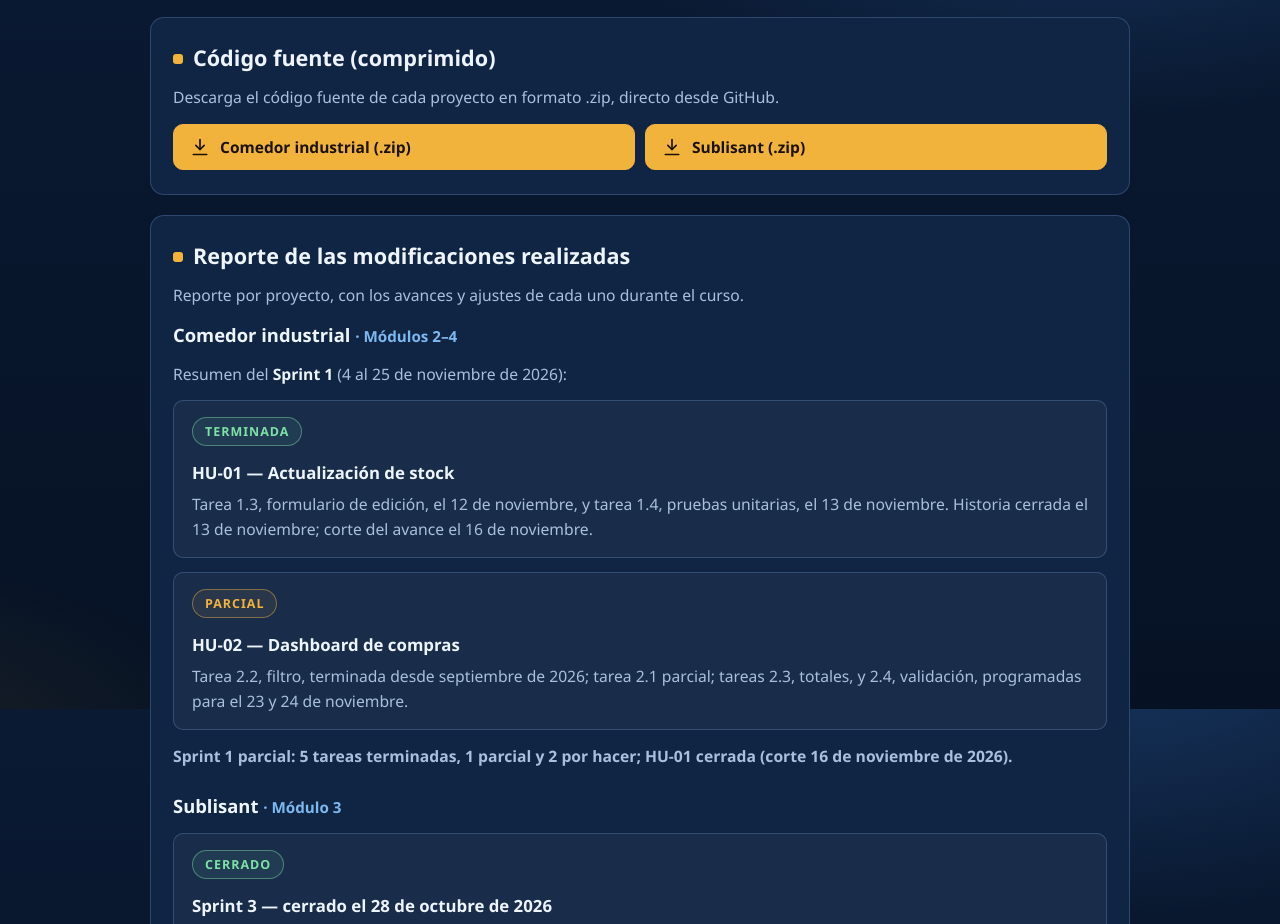
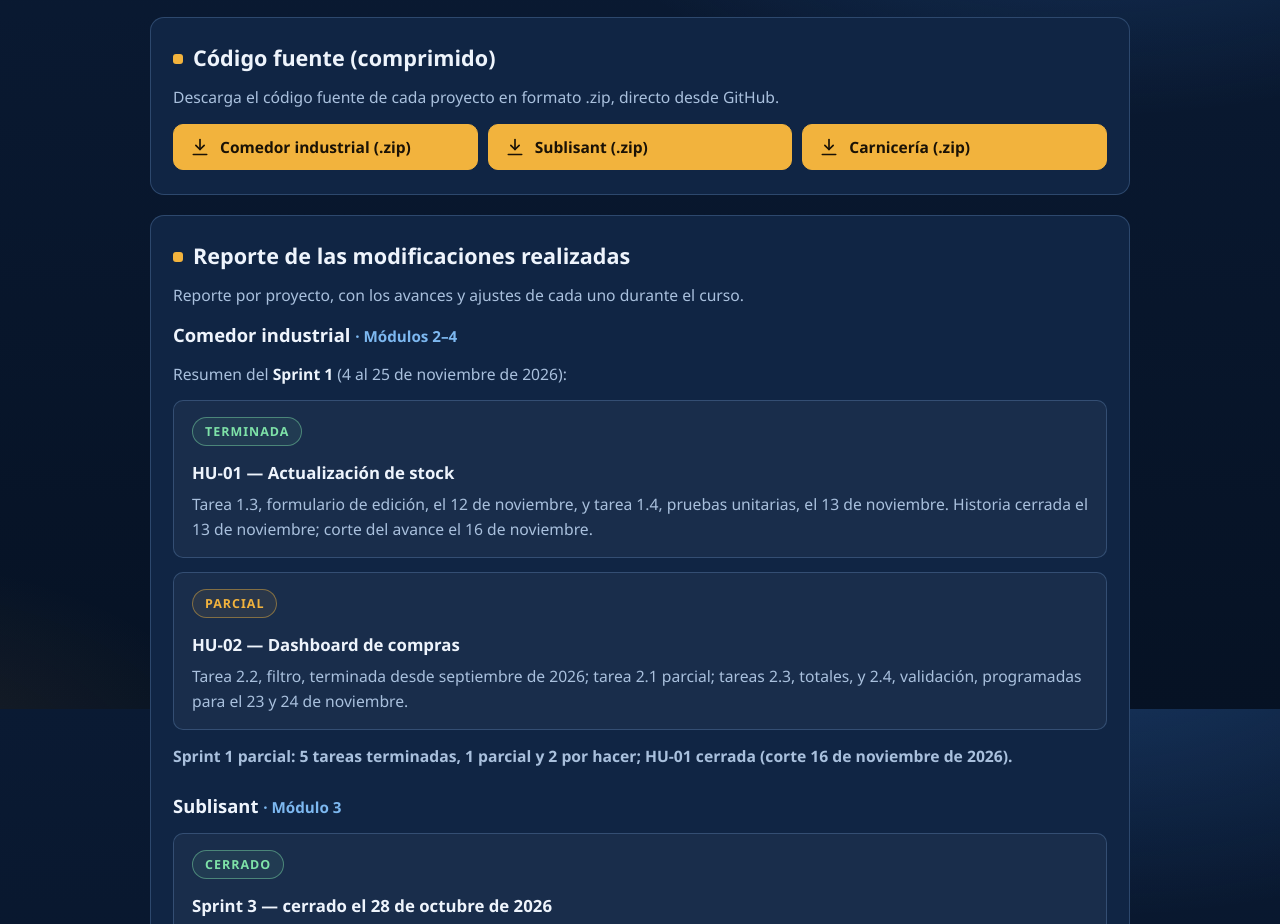
Before and after one commit to jesusrobles6455/menu-equipo-4, a plain HTML site: page index.html in a window 1280 px wide. Shown: the part 1691-2615 px from the top of the page. Drawn offline with Linux system fonts and the light colour scheme.

Commit message:
Add files via upload

```diff
--- a/index.html
+++ b/index.html
@@ -433,7 +433,7 @@
               <svg viewBox="0 0 24 24" fill="currentColor" aria-hidden="true"><path d="M8 5.5v13l11-6.5-11-6.5z"/></svg>
               Ver video
             </a>
-            <a class="btn" href="https://github.com/lfreyes-sandoval/carniceria-plataforma-pmi" target="_blank" rel="noopener">
+            <a class="btn" href="https://github.com/luisf94/Carnicer-a-la-tradici-n-" target="_blank" rel="noopener">
               <svg viewBox="0 0 24 24" fill="currentColor" aria-hidden="true"><path d="M9.4 16.6 4.8 12l4.6-4.6L8 6l-6 6 6 6 1.4-1.4zm5.2 0 4.6-4.6-4.6-4.6L16 6l6 6-6 6-1.4-1.4z"/></svg>
               Repositorio GitHub
             </a>
@@ -493,6 +493,10 @@
             <a class="btn primary" href="https://github.com/alex99-ai/proyecto-sublisant/archive/refs/heads/main.zip">
               <svg viewBox="0 0 24 24" fill="none" stroke="currentColor" stroke-width="2" stroke-linecap="round" stroke-linejoin="round" aria-hidden="true"><path d="M12 3v12"/><path d="m7 10 5 5 5-5"/><path d="M4 21h16"/></svg>
               Sublisant (.zip)
+            </a>
+            <a class="btn primary" href="https://github.com/luisf94/Carnicer-a-la-tradici-n-/archive/refs/heads/main.zip">
+              <svg viewBox="0 0 24 24" fill="none" stroke="currentColor" stroke-width="2" stroke-linecap="round" stroke-linejoin="round" aria-hidden="true"><path d="M12 3v12"/><path d="m7 10 5 5 5-5"/><path d="M4 21h16"/></svg>
+              Carnicería (.zip)
             </a>
           </div>
         </section>
```
